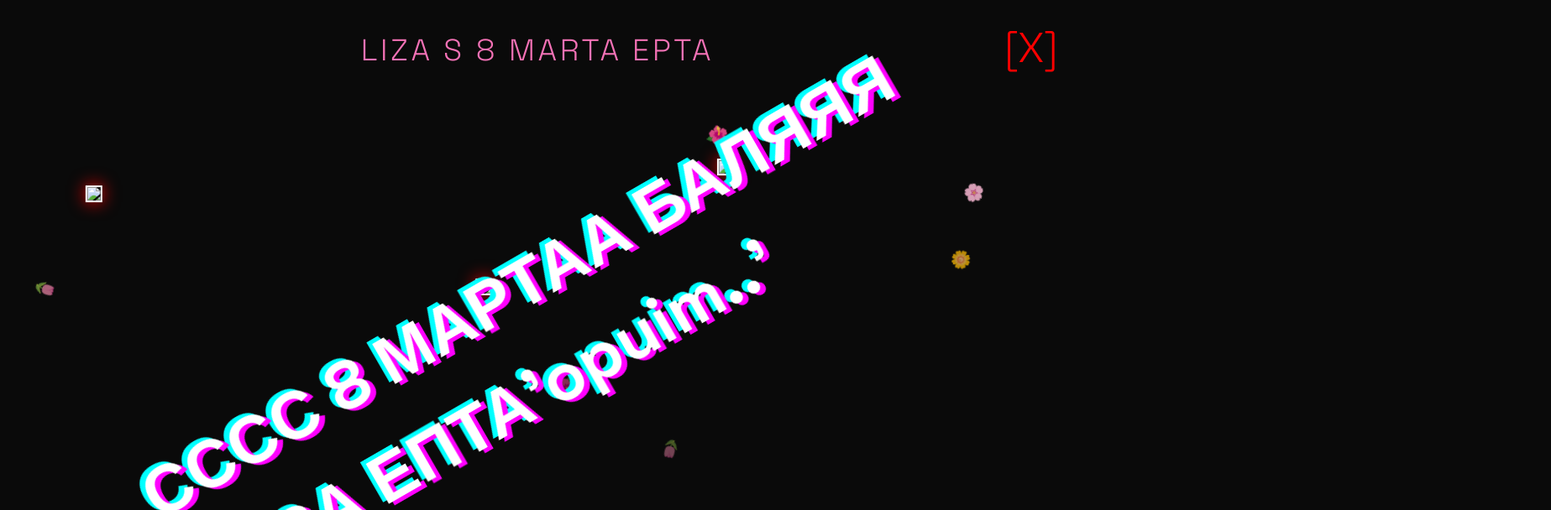
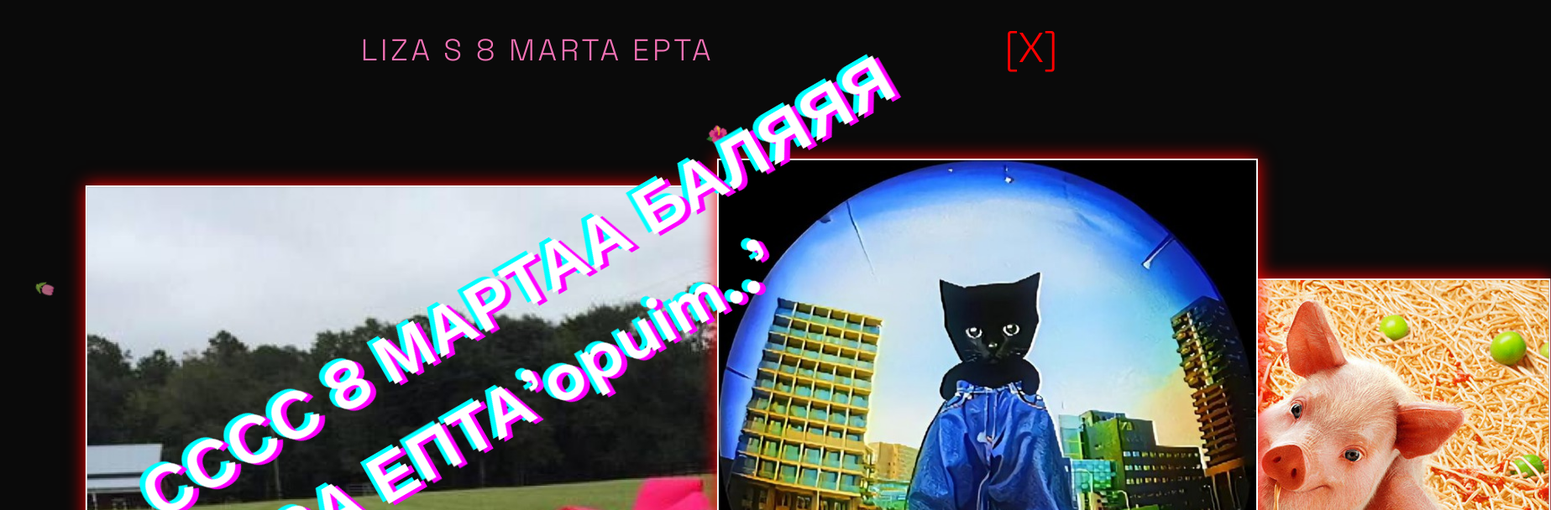
Before and after one commit to sloypochina/newproject, a plain HTML site: page index.html in a window 1280 px wide. Both pictures are taken after a click on the button "с 8 mArata.exe". Shown: the top 608 px of the page at 84% size, 1847 px wide, since content can reach past the window. Drawn offline with nearby package versions, Linux system fonts and the light colour scheme.

Commit message:
Update index.html

```diff
--- a/index.html
+++ b/index.html
@@ -68,9 +68,9 @@
             setInterval(createFlower, 300);
 
             // Вывод фото/видео (замени ссылки на свои)
-            spawnMedia('photo1.jpg');
-            spawnMedia('photo2.jpg');
-            spawnMedia('photo3.jpg');
+            spawnMedia('img/photo1.jpg');
+            spawnMedia('img/photo2.jpg');
+            spawnMedia('img/photo3.jpg');
         }
 
         function createFlower() {
```
